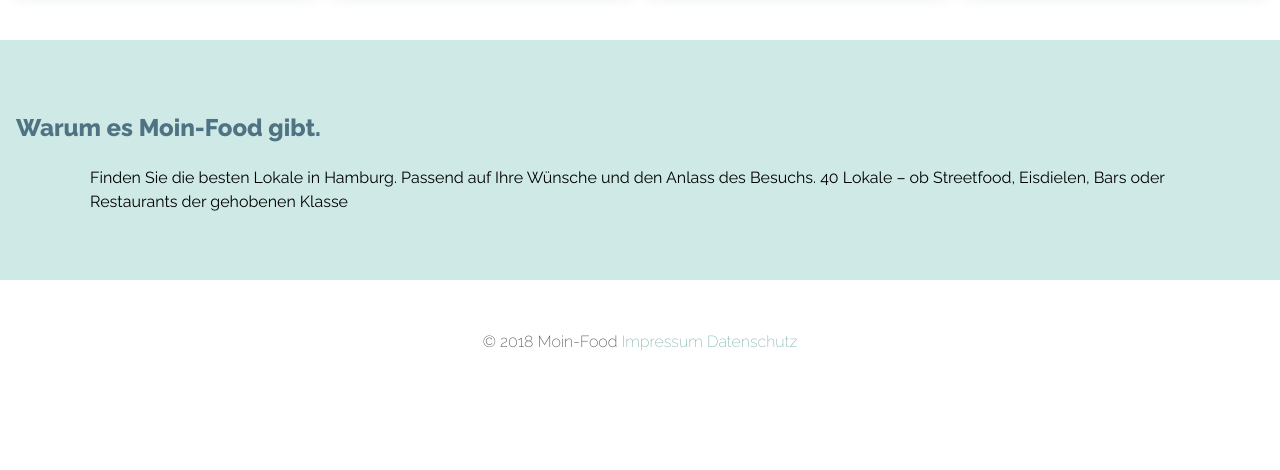
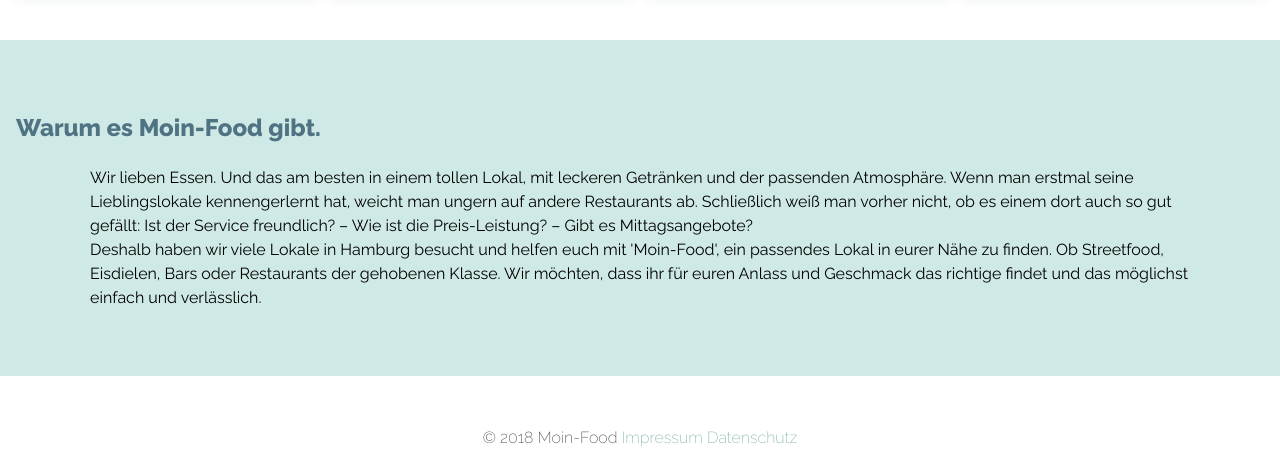
Before and after one commit to DerAndi92/Moin-Food, a Laravel app: page / in a window 1280 px wide. Shown: the part 1142-1612 px from the top of the page. Before the commit the page ends 1493 px from the top, so only its background shows below. Run offline with Laravel 8, Linux system fonts and the light colour scheme; data comes from the database, SQL or seed files in the repository; parts of the project's set-up code (start-up, migrations or seed data) failed here and were passed over.

Commit message:
Favicon, About-Text (Logo für die Mitte)

```diff
--- a/resources/views/elements/about.blade.php
+++ b/resources/views/elements/about.blade.php
@@ -1,6 +1,8 @@
 <section id="about-us">
     <div class="container">
         <h2>Warum es Moin-Food gibt.</h2>
-        <p>Finden Sie die besten Lokale in Hamburg. Passend auf Ihre Wünsche und den Anlass des Besuchs. 40 Lokale – ob Streetfood, Eisdielen, Bars oder Restaurants der gehobenen Klasse</p>
+        <p>Wir lieben Essen. Und das am besten in einem tollen Lokal, mit leckeren Getränken und der passenden Atmosphäre. Wenn man erstmal seine Lieblingslokale kennengerlernt hat, weicht man ungern auf andere Restaurants ab. Schließlich weiß man vorher nicht, ob es einem dort auch so gut gefällt: Ist der Service freundlich? – Wie ist die Preis-Leistung? – Gibt es Mittagsangebote?<br>Deshalb haben wir viele Lokale in Hamburg besucht und helfen euch mit 'Moin-Food', ein passendes Lokal in eurer Nähe zu finden.
+            Ob Streetfood, Eisdielen, Bars oder Restaurants der gehobenen Klasse. Wir möchten, dass ihr für euren Anlass und Geschmack das richtige findet und das möglichst einfach und verlässlich.
+        </p>
     </div>
 </section>
--- a/resources/views/template/master.blade.php
+++ b/resources/views/template/master.blade.php
@@ -12,6 +12,9 @@
         <link rel="stylesheet" type= "text/css" href="css/reset.css">
         <link rel="stylesheet" type= "text/css" href="css/basic.css">
         <link rel="stylesheet" type= "text/css" href="css/app.css">
+        <link rel="icon" type="image/png" sizes="32x32" href="../../images/favicon-32x32.png">
+        <link rel="icon" type="image/png" sizes="96x96" href="../../images/favicon-96x96.png">
+        <link rel="icon" type="image/png" sizes="16x16" href="../../images/favicon-16x16.png">
 
     </head>
 
```
Also changed, not shown: public/favicon.ico (added).
